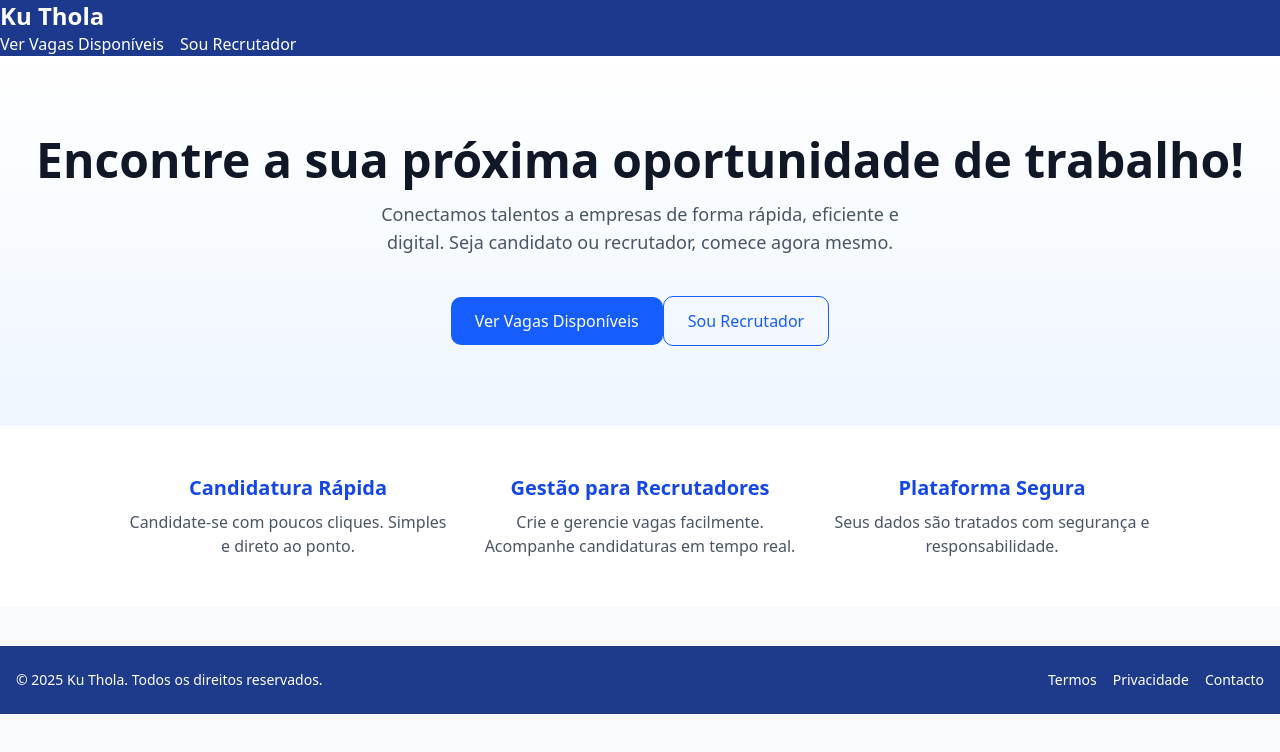
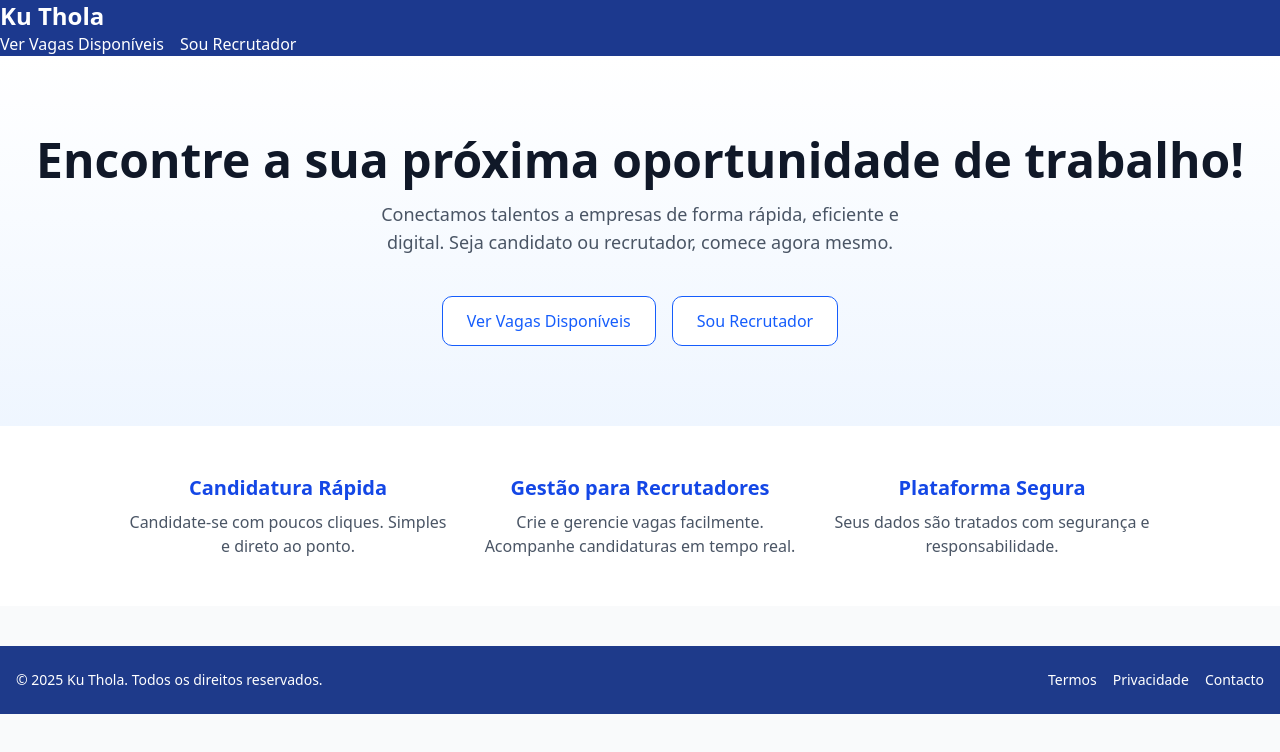
Before and after one commit to JorgeLanga/ku_Thola, a React (Vite) app in the folder frontend/: page / in a window 1280 px wide. Shown: the top 752 px of the page. Built offline with nearby package versions, Linux system fonts and the light colour scheme.

Commit message:
style:update layouts and colors

```diff
--- a/frontend/src/pages/candidate/ApplicationForm.tsx
+++ b/frontend/src/pages/candidate/ApplicationForm.tsx
@@ -50,7 +50,7 @@ export const ApplicationForm = () => {
             required
             placeholder="exemplo@dominio.com"
             className="mt-2 w-full px-4 py-3 border border-gray-300 rounded-md shadow-sm
-                       focus:outline-none focus:ring-2 focus:ring-primary-600 focus:border-primary-600
+                       focus:outline-none focus:ring-2 focus:ring-blue-500 focus:border-blue-600
                        transition"
           />
         </div>
@@ -115,14 +115,15 @@ export const ApplicationForm = () => {
           />
         </div>
 
+            <div className=" flex justify-center ">
         {/** Botão Enviar */}
         <button
           type="submit"
-          className="w-full bg-primary-600 hover:bg-primary-700 text-white font-semibold
-                     py-3 rounded-md shadow-md transition"
+          className=" bg-white border border-blue-600 text-blue-600 px-6 py-3 rounded-lg hover:bg-blue-600 hover:text-white transition"
         >
           Enviar Candidatura
         </button>
+        </div>
       </form>
     </div>
   );
--- a/frontend/src/pages/home.tsx
+++ b/frontend/src/pages/home.tsx
@@ -20,12 +20,13 @@ export const Home = () => {
         </p>
         <div className="flex flex-col md:flex-row justify-center gap-4 mt-10">
 
-           <div>
 
-      <button  className="bg-blue-600 text-white px-6 py-3 rounded-lg hover:bg-blue-700 transition" onClick={() => navigate("/vagas")}>Ver Vagas Disponíveis</button>
 
-      <button  className="border border-blue-600 text-blue-600 px-6 py-3 rounded-lg hover:bg-blue-50 transition" onClick={() => navigate("/rh/login")}>Sou Recrutador</button>
-           </div>
+      <button  className=" bg-white border border-blue-600 text-blue-600 px-6 py-3 rounded-lg hover:bg-blue-600 hover:text-white transition" onClick={() => navigate("/vagas")}>Ver Vagas Disponíveis</button>
+
+
+      <button  className=" bg-white border border-blue-600 text-blue-600 px-6 py-3 rounded-lg hover:bg-blue-600 hover:text-white transition" onClick={() => navigate("/rh/login")}>Sou Recrutador</button>
+
 
         </div>
       </section>
```
Also changed, not shown: 1 other file (tests, documents, lock files or other folders).
